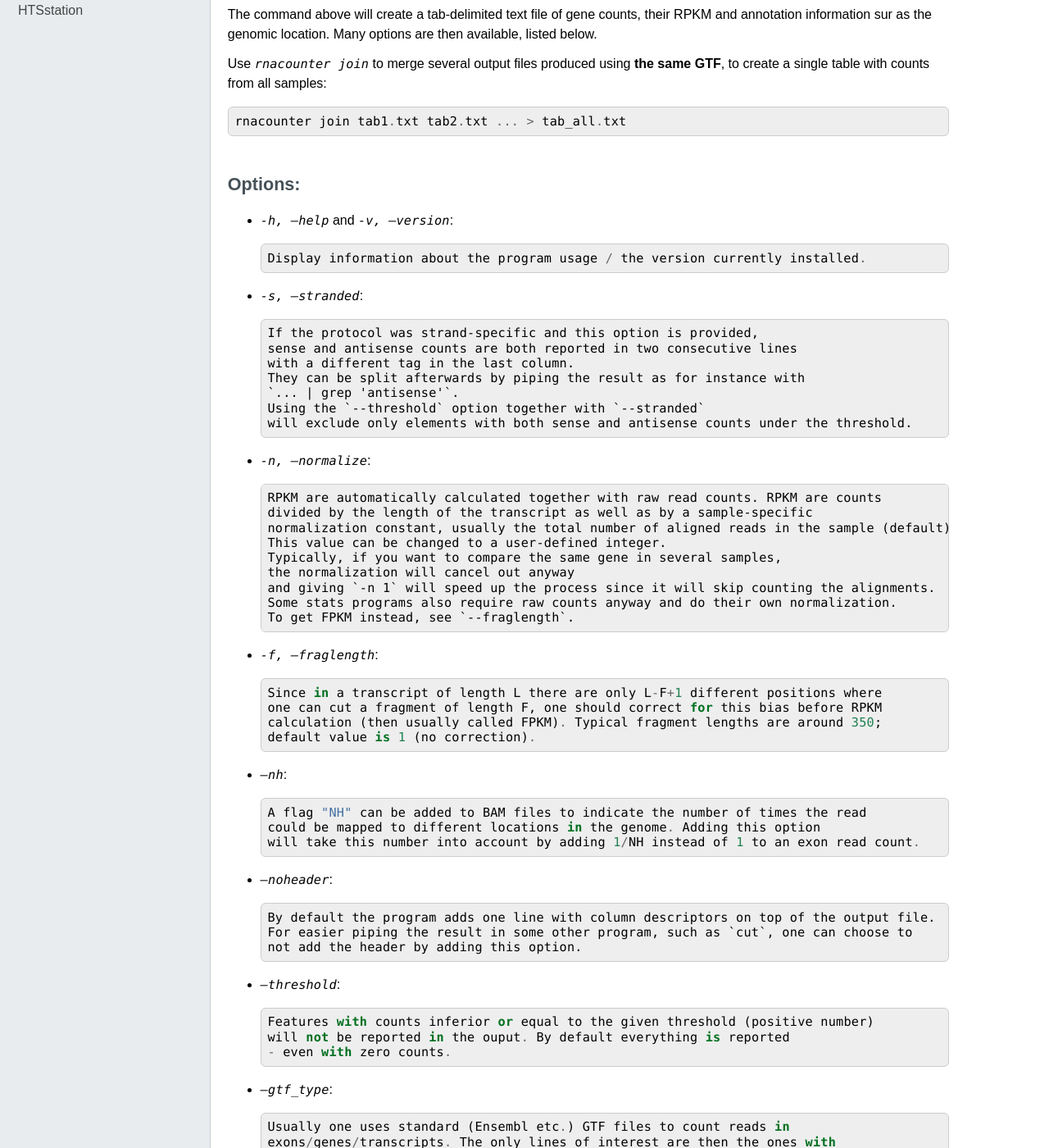
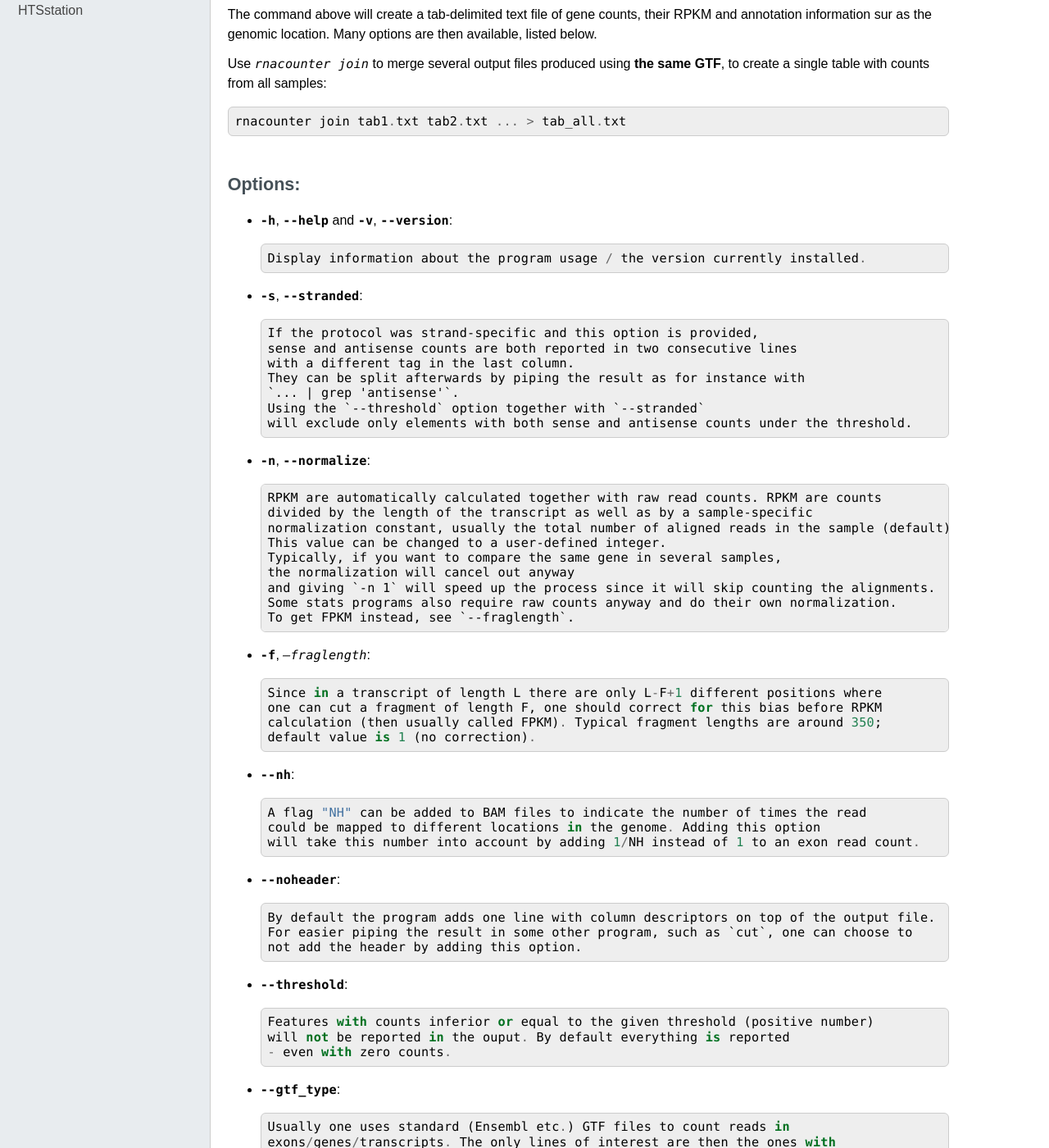
Before and after one commit to bbcf/bbcflib, a Sphinx documentation site: the page built from doc/tutorial_rnacounter.rst, in a window 1280 px wide and 1400 px high, scrolled down 307 px. Shown: the whole window at 82% size. Built offline with Sphinx 7.4.7, drawn with Linux system fonts in a browser that asks for light colours; formulas are drawn with MathJax 3; part of the change alters nothing that is shown; some of the changed text lies outside the part shown.

```diff
--- a/doc/tutorial_rnacounter.rst
+++ b/doc/tutorial_rnacounter.rst
@@ -26,11 +26,11 @@ to create a single table with counts from all samples::
 Options:
 --------
 
-* `-h, --help` and `-v, --version`::
+* :option:`-h`, :option:`--help` and :option:`-v`, :option:`--version`::
 
     Display information about the program usage / the version currently installed.
 
-* `-s, --stranded`::
+* :option:`-s`, :option:`--stranded`::
 
     If the protocol was strand-specific and this option is provided,
     sense and antisense counts are both reported in two consecutive lines
@@ -40,7 +40,7 @@ Options:
     Using the `--threshold` option together with `--stranded`
     will exclude only elements with both sense and antisense counts under the threshold.
 
-* `-n, --normalize`::
+* :option:`-n`, :option:`--normalize`::
 
     RPKM are automatically calculated together with raw read counts. RPKM are counts
     divided by the length of the transcript as well as by a sample-specific
@@ -52,32 +52,32 @@ Options:
     Some stats programs also require raw counts anyway and do their own normalization.
     To get FPKM instead, see `--fraglength`.
 
-* `-f, --fraglength`::
+* :option:`-f`, `--fraglength`::
 
     Since in a transcript of length L there are only L-F+1 different positions where
     one can cut a fragment of length F, one should correct for this bias before RPKM
     calculation (then usually called FPKM). Typical fragment lengths are around 350;
     default value is 1 (no correction).
 
-* `--nh`::
+* :option:`--nh`::
 
     A flag "NH" can be added to BAM files to indicate the number of times the read
     could be mapped to different locations in the genome. Adding this option
     will take this number into account by adding 1/NH instead of 1 to an exon read count.
 
-* `--noheader`::
+* :option:`--noheader`::
 
     By default the program adds one line with column descriptors on top of the output file.
     For easier piping the result in some other program, such as `cut`, one can choose to
     not add the header by adding this option.
 
-* `--threshold`::
+* :option:`--threshold`::
 
     Features with counts inferior or equal to the given threshold (positive number)
     will not be reported in the ouput. By default everything is reported
     - even with zero counts.
 
-* `--gtf_type`::
+* :option:`--gtf_type`::
 
     Usually one uses standard (Ensembl etc.) GTF files to count reads in
     exons/genes/transcripts. The only lines of interest are then the ones with
@@ -85,13 +85,13 @@ Options:
     or provided your own, differently formatted GTF, with this option you can specify
     the 3rd column value of the lines to consider.
 
-* `--format`::
+* :option:`--format`::
 
     One can also give an annotation file in BED format, in which case each line
     is considered as an independant, disjoint interval with no splicing structure.
     Default is "gtf", can be changed to "bed".
 
-* `-t, --type`::
+* :option:`-t`, :option:`--type`::
 
     The type of feature you want to count reads in. Can be "genes" (default),
     "transcripts", "exons" or "introns".
@@ -101,18 +101,18 @@ Options:
     Then if `--method` is specified it must have the same number of values as `type`,
     also as a comma-separated list, or a single one that is applied to all types.
 
-* `-c, --chromosomes`::
+* :option:`-c`, :option:`--chromosomes`::
 
     Consider only a subset of all chromosomes by providing a comma-separated list
     of chromosome names (that must match those of the GTF and BAM).
 
-* `-o, --output`::
+* :option:`-o`, :option:`--output`::
 
     The output is `stdout` by default (output directly to screen), which permits
     redirection to a file. Alternatively one can redirect the standard output to
     a file using this option. If the file name already exists, it will be overwritten.
 
-* `-m, --method`::
+* :option:`-m`, :option:`--method`::
 
     Feature counts are inferred from the counts on (slices of) exons
     with the chosen `--method`: "raw" (default, HTSeq-like) or
```
